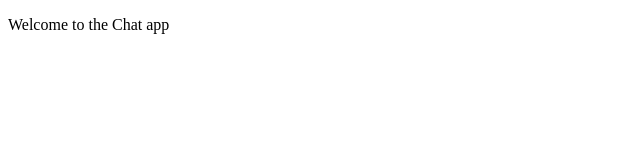
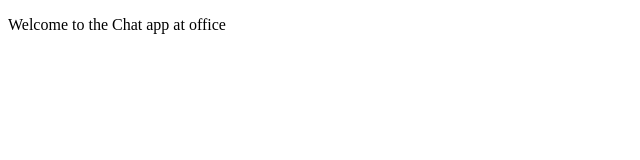
Before and after one commit to abhishek3365/Node-Chat-App, a website: page public/index.html in a window 1280 px wide. Shown: the full height of the page, 0-640 px from the left. Drawn offline with nearby package versions, Linux system fonts and the light colour scheme; no server answers.

Commit message:
At office heroku

```diff
--- a/public/index.html
+++ b/public/index.html
@@ -6,7 +6,7 @@
     </head>
 
     <body>
-        <p>Welcome to the Chat app</p>
+        <p>Welcome to the Chat app at office</p>
 
         <script src="/socket.io/socket.io.js"></script>
 
```
